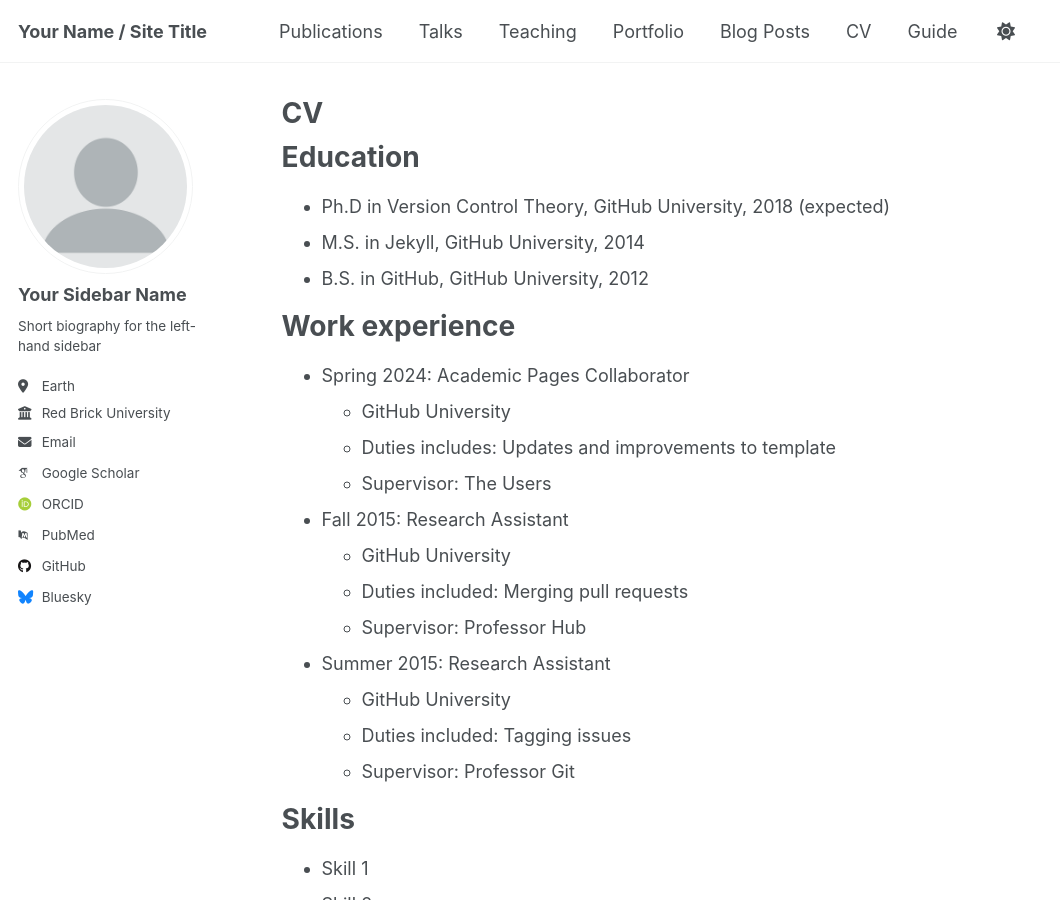
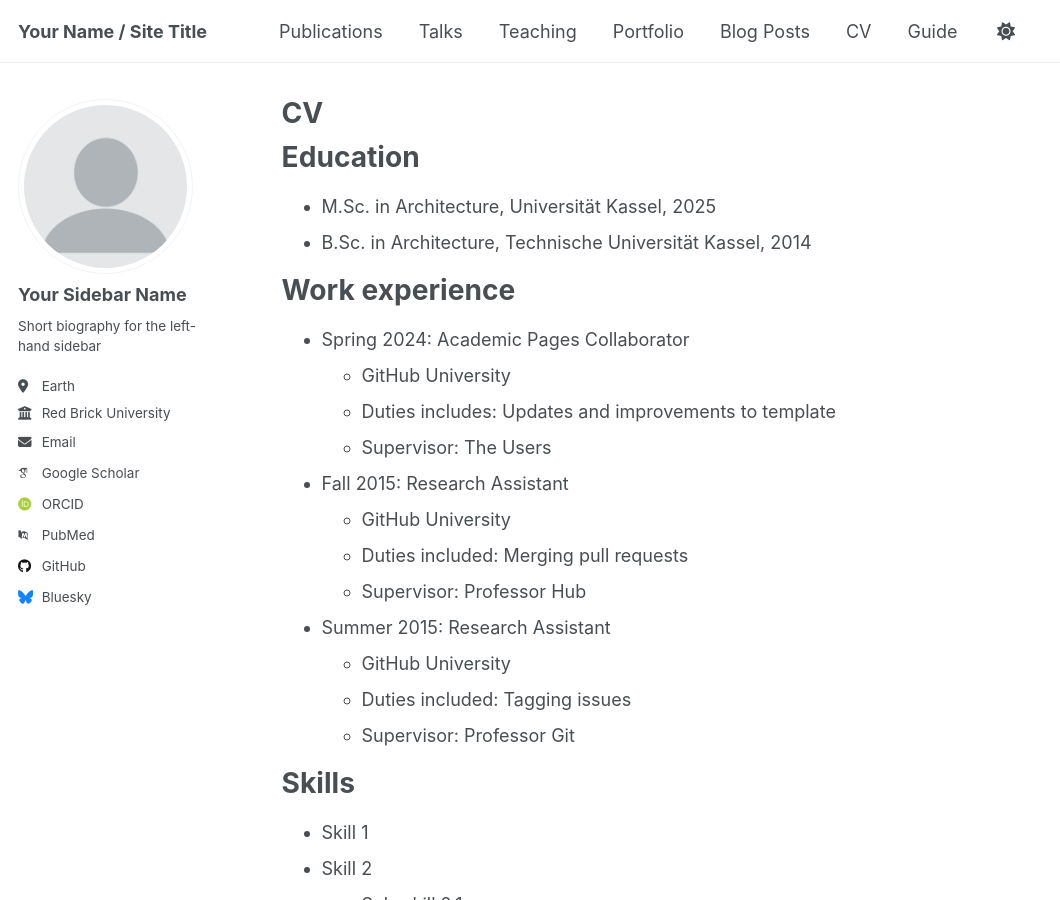
Before and after one commit to sbstnkll/sebastiankulle, a Jekyll site: the page built from _pages/cv.md, in a window 1280 px wide and 900 px high. Shown: the whole window, without its empty margins (0-1060 px from the left). Built offline with Jekyll 4.4.1, drawn with Linux system fonts in a browser that asks for light colours; some web fonts are replaced; a script that is not in the unit is left out.

Commit message:
Revise education details in cv.md
Updated education section with new degrees and institutions.

```diff
--- a/_pages/cv.md
+++ b/_pages/cv.md
@@ -11,9 +11,8 @@ redirect_from:
 
 Education
 ======
-* Ph.D in Version Control Theory, GitHub University, 2018 (expected)
-* M.S. in Jekyll, GitHub University, 2014
-* B.S. in GitHub, GitHub University, 2012
+* M.Sc. in Architecture, Universität Kassel, 2025
+* B.Sc. in Architecture, Technische Universität Kassel, 2014
 
 Work experience
 ======
```
